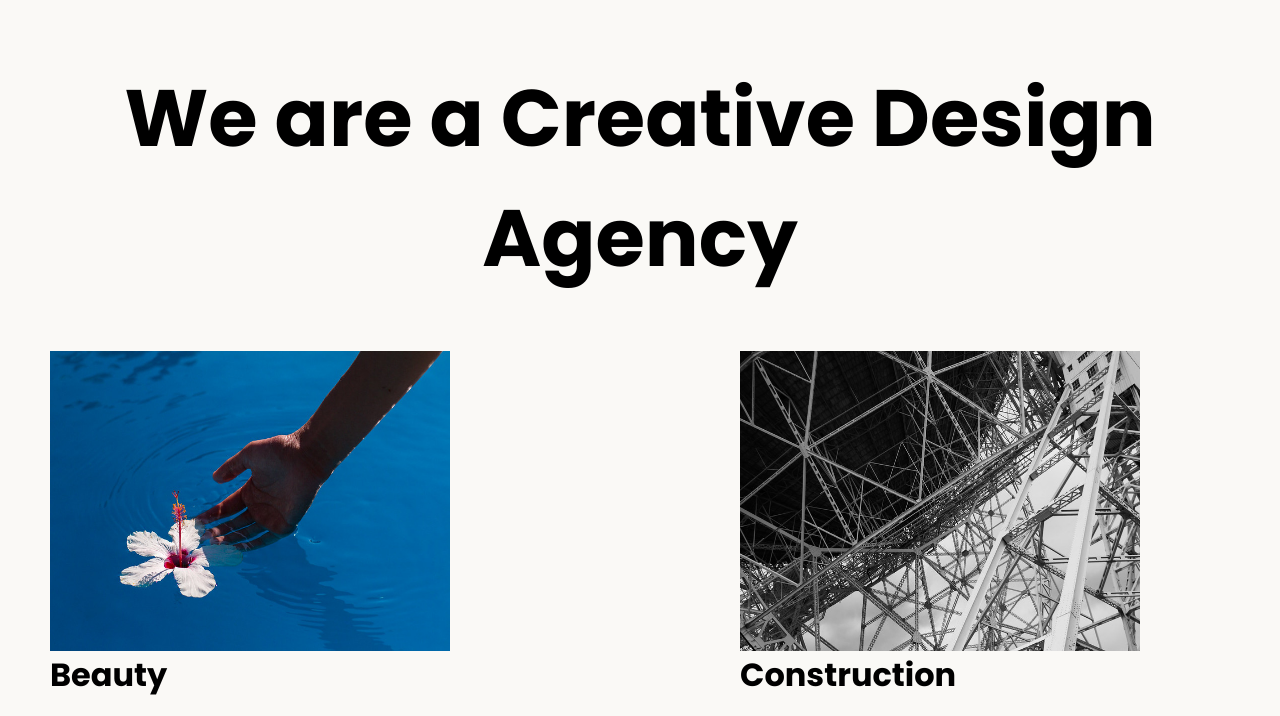
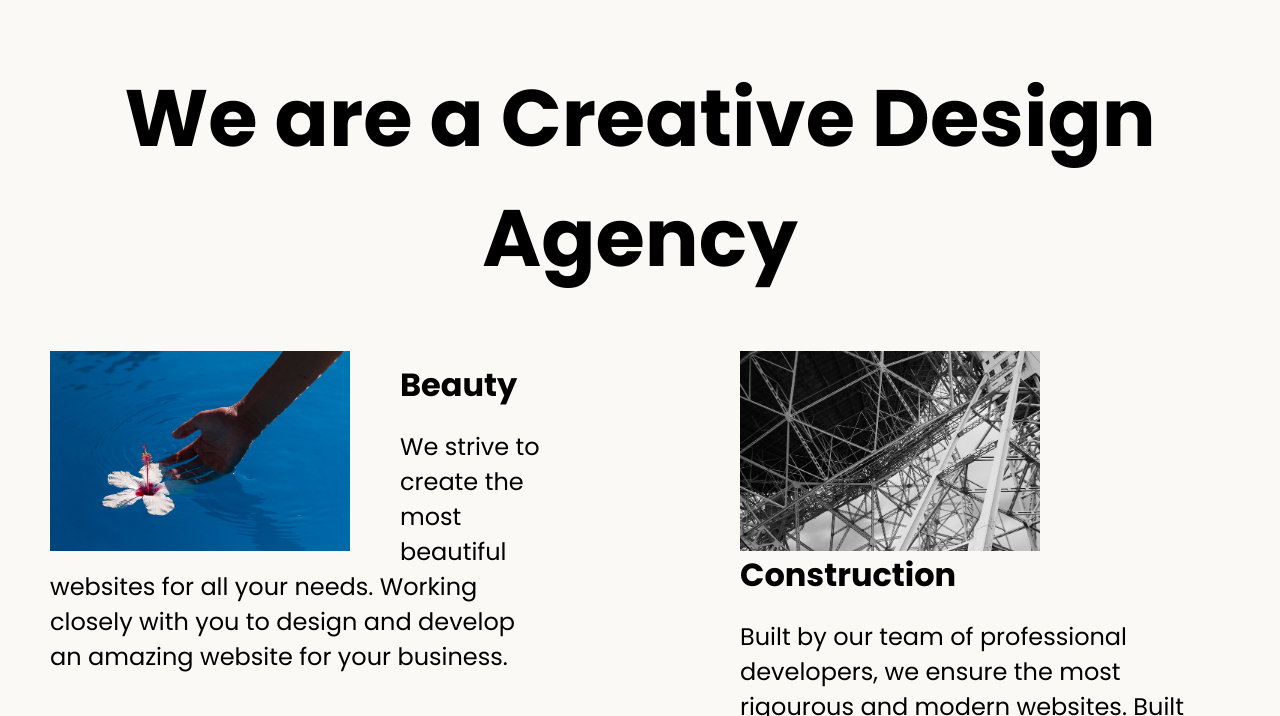
Before and after one commit to Dizgovin/responsive, a plain HTML site: page index.html in a window 1280 px wide. Shown: the part 99-815 px from the top of the page. Drawn offline with Linux system fonts and the light colour scheme.

Commit message:
Update style.css

```diff
--- a/style.css
+++ b/style.css
@@ -61,15 +61,15 @@
     padding-top: 120px;
     margin: 0px 0px ;
   }
-     h1 {
+  h1 {
     font-size: 5rem;
     width: 100%;
     text-align: center;
   }
   .tile-image{
     float: left;
-    width: 400px;
-    height: 300px;
+    width: 300px;
+    height: 200px;
   }
   p{
     font-size: 1.5rem;
```
